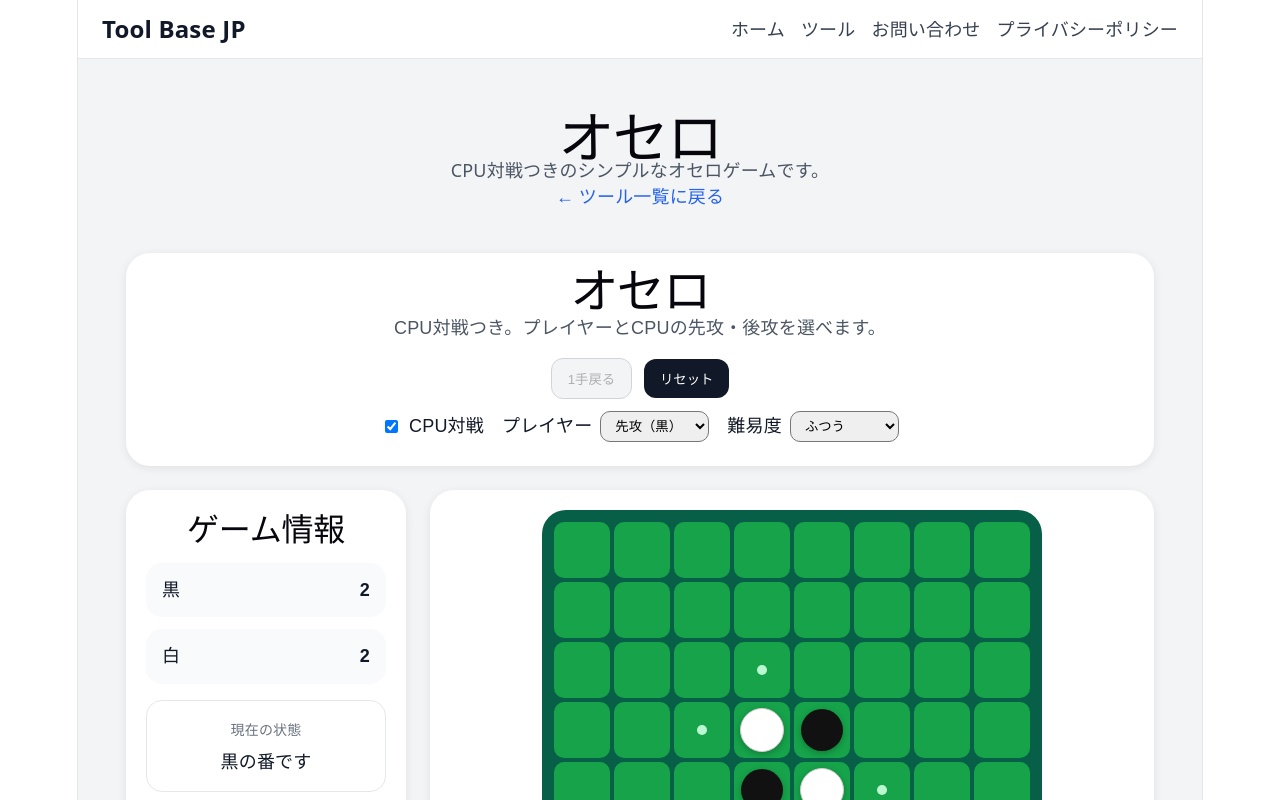
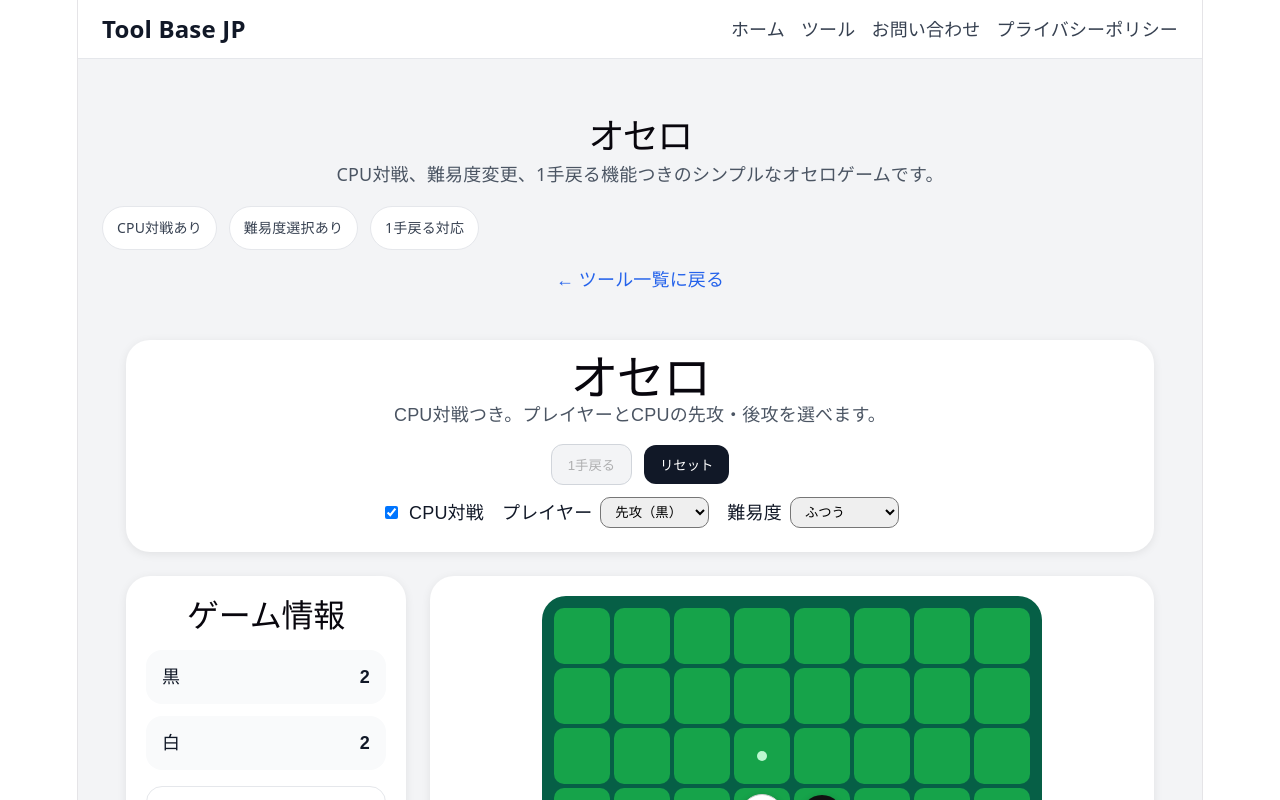
Before and after one commit to ToolBaseJP/tool-base-jp, a React (Vite) app: page /tools/othello in a window 1280 px wide. Shown: the top 800 px of the page. Built offline with nearby package versions, Linux system fonts and the light colour scheme.

Commit message:
Improve othello page

```diff
--- a/src/pages/OthelloPage.jsx
+++ b/src/pages/OthelloPage.jsx
@@ -4,17 +4,62 @@ import OthelloGame from "../components/OthelloGame";
 export default function OthelloPage() {
   return (
     <div style={{ maxWidth: "1100px", margin: "0 auto", padding: "32px 24px" }}>
-      <div style={{ marginBottom: "20px" }}>
-        <h1 style={{ marginBottom: "8px" }}>オセロ</h1>
-        <p style={{ color: "#4b5563" }}>
-          CPU対戦つきのシンプルなオセロゲームです。
+      <section style={{ marginBottom: "24px" }}>
+        <h1 style={{ marginBottom: "10px", fontSize: "36px" }}>オセロ</h1>
+
+        <p style={{ color: "#4b5563", lineHeight: 1.7, marginBottom: "16px" }}>
+          CPU対戦、難易度変更、1手戻る機能つきのシンプルなオセロゲームです。
         </p>
+
+        <div style={{ display: "flex", gap: "12px", flexWrap: "wrap", marginBottom: "16px" }}>
+          <span
+            style={{
+              background: "#fff",
+              border: "1px solid #e5e7eb",
+              borderRadius: "999px",
+              padding: "8px 14px",
+              fontSize: "14px",
+              color: "#374151",
+            }}
+          >
+            CPU対戦あり
+          </span>
+
+          <span
+            style={{
+              background: "#fff",
+              border: "1px solid #e5e7eb",
+              borderRadius: "999px",
+              padding: "8px 14px",
+              fontSize: "14px",
+              color: "#374151",
+            }}
+          >
+            難易度選択あり
+          </span>
+
+          <span
+            style={{
+              background: "#fff",
+              border: "1px solid #e5e7eb",
+              borderRadius: "999px",
+              padding: "8px 14px",
+              fontSize: "14px",
+              color: "#374151",
+            }}
+          >
+            1手戻る対応
+          </span>
+        </div>
+
         <Link to="/tools" style={{ color: "#2563eb", textDecoration: "none" }}>
           ← ツール一覧に戻る
         </Link>
-      </div>
+      </section>
 
-      <OthelloGame />
+      <section>
+        <OthelloGame />
+      </section>
     </div>
   );
 }
```
